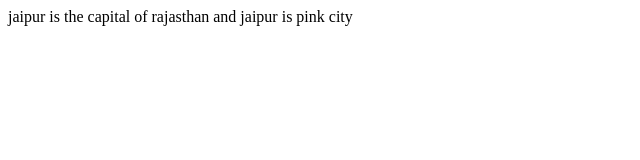
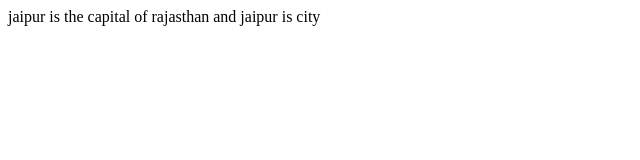
Before and after one commit to darkomni5566/jaipur, a plain HTML site: page index.html in a window 1280 px wide. Shown: the full height of the page, 0-640 px from the left. Drawn offline with Linux system fonts and the light colour scheme.

Commit message:
2 commit

```diff
--- a/index.html
+++ b/index.html
@@ -1,3 +1,3 @@
 <html>
-    jaipur is the capital of rajasthan and jaipur is pink city
+    jaipur is the capital of rajasthan and jaipur is  city
 </html>
```
